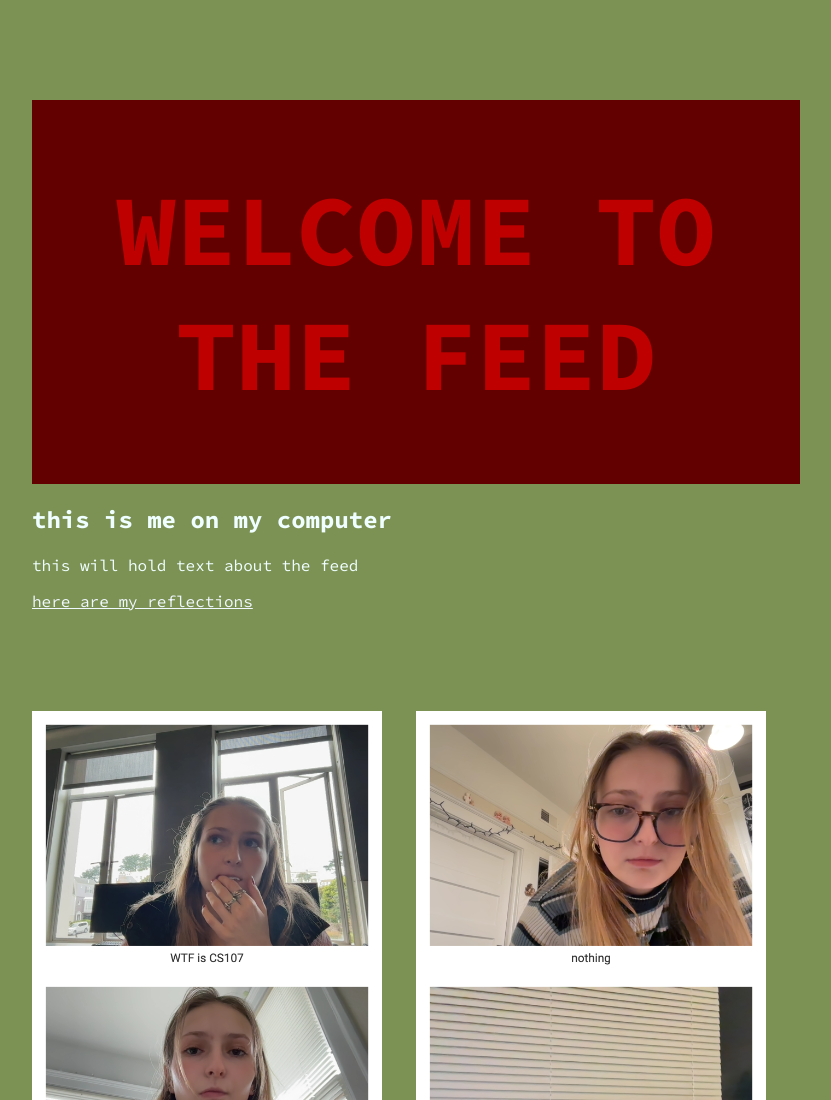
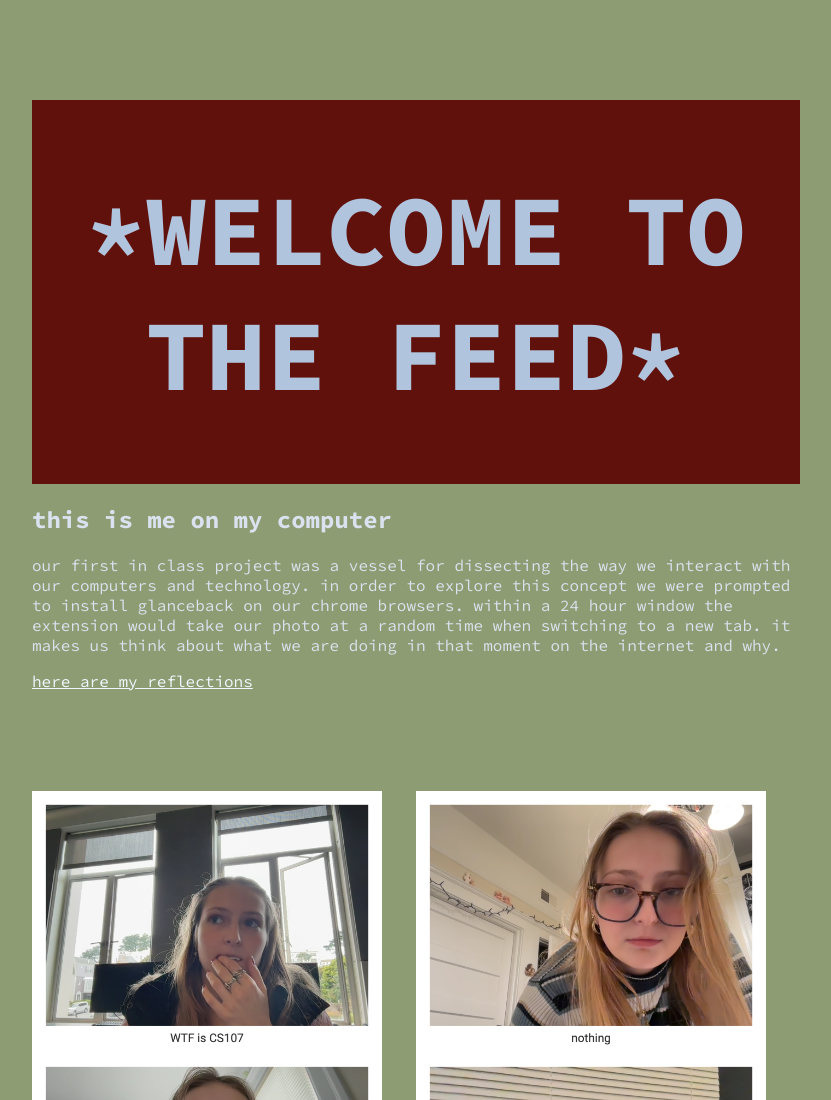
Before and after one commit to audreytodd/the-feed, a plain HTML site: page index.html in a window 1280 px wide. Shown: the top 1100 px of the page, without its empty margins (224-1055 px from the left). Drawn offline with Linux system fonts and the light colour scheme.

Commit message:
send to serverr

```diff
--- a/index.html
+++ b/index.html
@@ -10,16 +10,17 @@
 </head>
 <body>
     <div class="container">
-        <div class="blink">
-            <div class="banner">
+        <div class="banner">
+            <div class="blink">
                 <div class="banner__content">
-                    <h1>WELCOME TO THE FEED</h1>
+                    <h1>*WELCOME TO THE FEED*</h1>
                 </div>
             </div>
+
         </div>
         <div>
             <h2>this is me on my computer</h2>
-            <p>this will hold text about the feed</p>
+            <p>our first in class project was a vessel for dissecting the way we interact with our computers and technology. in order to explore this concept we were prompted to install glanceback on our chrome browsers. within a 24 hour window the extension would take our photo at a random time when switching to a new tab. it makes us think about what we are doing in that moment on the internet and why.</p>
             <a href="reflections/index.html">here are my reflections</a>
         </div>
         <div class="gridcontainer">
--- a/styles.css
+++ b/styles.css
@@ -2,8 +2,8 @@
 body{
     width: 60%;
     margin: auto;
-    background-color: rgb(124, 146, 85);
-    color: azure;
+    background-color: rgb(141, 156, 114);
+    color: rgb(217, 226, 238);
     font-family: "Source Code Pro", monospace;
 }
 
@@ -24,7 +24,7 @@ body{
 }
 
 .banner{
-    background-color: rgb(98, 0, 0);
+    background-color: rgba(93, 0, 0, 0.89);
     margin: 0%;
     padding: 0px;
     width: 100%;
@@ -32,14 +32,14 @@ body{
 }
 .banner__content{
     text-align: center;
-    margin: 0%;
+    margin: auto;
     padding: 0px;
     width: 100%;
 }
 
 .blink {
     font-size: 50px;
-    color: rgba(212, 0, 0, 0.818);
+    color: lightsteelblue;
     animation: blinker 2s step-start infinite;
   }
 
```
Also changed, not shown: reflections/index.html (+1 -1 lines).
